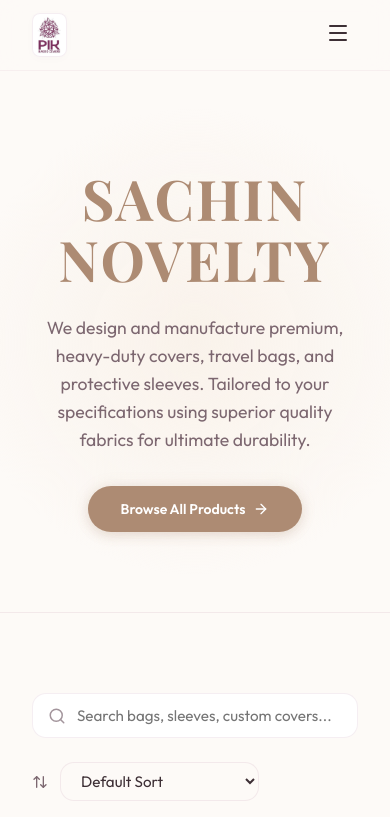
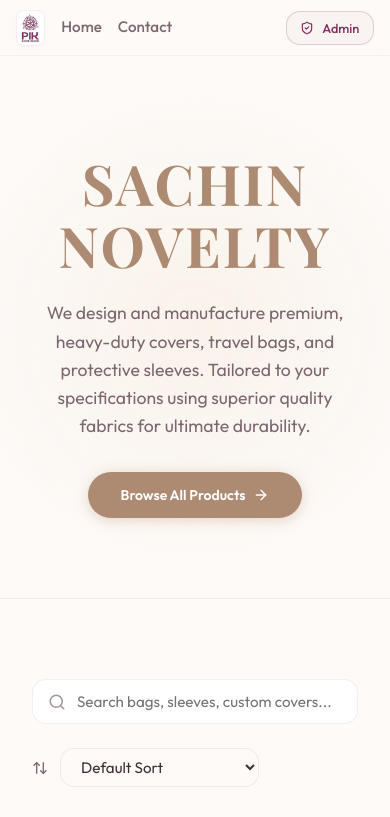
Before and after one commit to Preet1405/PIK, a React (Vite) app: page / in a window 390 px wide. Shown: the top 817 px of the page. Built offline with nearby package versions, Linux system fonts and the light colour scheme; no server answers; a web font is replaced by a local one.

Commit message:
Remove hamburger menu, always show inline navbar; hide contact numbers/email

```diff
--- a/src/components/Navbar.jsx
+++ b/src/components/Navbar.jsx
@@ -1,21 +1,18 @@
-import React, { useContext, useState } from 'react';
+import React, { useContext } from 'react';
 import { StoreContext } from '../context/StoreContext';
-import { ShieldCheck, LogOut, Cloud, Menu, X } from 'lucide-react';
+import { ShieldCheck, LogOut, Cloud } from 'lucide-react';
 import logoImg from '../assets/logo.jpg';
 
 export default function Navbar({ currentView, onNavigate }) {
   const { settings, isAdminLoggedIn, logoutAdmin, isSyncing } = useContext(StoreContext);
-  const [isMobileMenuOpen, setIsMobileMenuOpen] = useState(false);
 
   const handleLogout = () => {
     logoutAdmin();
     onNavigate('store');
-    setIsMobileMenuOpen(false);
   };
 
   const handleMenuClick = (e, sectionId) => {
     e.preventDefault();
-    setIsMobileMenuOpen(false);
     window.location.hash = sectionId;
     if (currentView !== 'store') {
       onNavigate('store');
@@ -33,7 +30,6 @@
 
   const handleAdminNavigate = () => {
     onNavigate('admin');
-    setIsMobileMenuOpen(false);
   };
 
   return (
@@ -43,17 +39,7 @@
           <img src={logoImg} alt="PIK Logo" className="brand-logo-img" />
         </div>
 
-        {/* Mobile Hamburger Toggle Button */}
-        <button
-          className="navbar-toggle"
-          onClick={() => setIsMobileMenuOpen(!isMobileMenuOpen)}
-          aria-label="Toggle menu"
-        >
-          {isMobileMenuOpen ? <X size={24} /> : <Menu size={24} />}
-        </button>
-
-        {/* Collapsible Navbar Content */}
-        <div className={`navbar-content ${isMobileMenuOpen ? 'open' : ''}`}>
+        <div className="navbar-content">
           <div className="navbar-menu">
             <a href="#home" className="navbar-link" onClick={(e) => handleMenuClick(e, 'home')}>Home</a>
             <a href="#contact" className="navbar-link" onClick={(e) => handleMenuClick(e, 'contact')}>Contact</a>
--- a/src/index.css
+++ b/src/index.css
@@ -134,16 +134,6 @@
 
 .navbar-toggle {
   display: none;
-  background: transparent;
-  border: none;
-  color: var(--text-primary);
-  cursor: pointer;
-  padding: 0.5rem;
-  transition: var(--transition-smooth);
-}
-
-.navbar-toggle:hover {
-  color: var(--accent-coral);
 }
 
 .navbar-content {
@@ -188,42 +178,25 @@
 }
 
 @media (max-width: 768px) {
-  .navbar-toggle {
-    display: block;
-    z-index: 101;
+  .navbar {
+    padding: 0.6rem 1rem;
   }
 
   .navbar-content {
-    display: none;
-    position: absolute;
-    top: 100%;
-    left: -2rem;
-    right: -2rem;
-    background: var(--bg-secondary);
-    border-bottom: 1px solid var(--border-color);
-    flex-direction: column;
-    padding: 1.5rem;
-    gap: 1.5rem;
-    box-shadow: var(--shadow-lg);
-    z-index: 99;
-  }
-
-  .navbar-content.open {
-    display: flex;
+    margin-left: 1rem;
+    gap: 0.75rem;
   }
 
   .navbar-menu {
-    flex-direction: column;
-    width: 100%;
-    align-items: flex-start;
-    gap: 1.25rem;
-  }
-
-  .navbar-actions {
-    width: 100%;
-    justify-content: flex-start;
-    border-top: 1px solid var(--border-color);
-    padding-top: 1.25rem;
+    gap: 1rem;
+  }
+
+  .navbar-link {
+    font-size: 0.85rem;
+  }
+
+  .brand-logo-img {
+    height: 36px;
   }
 
   .hero-logo-text {
```
